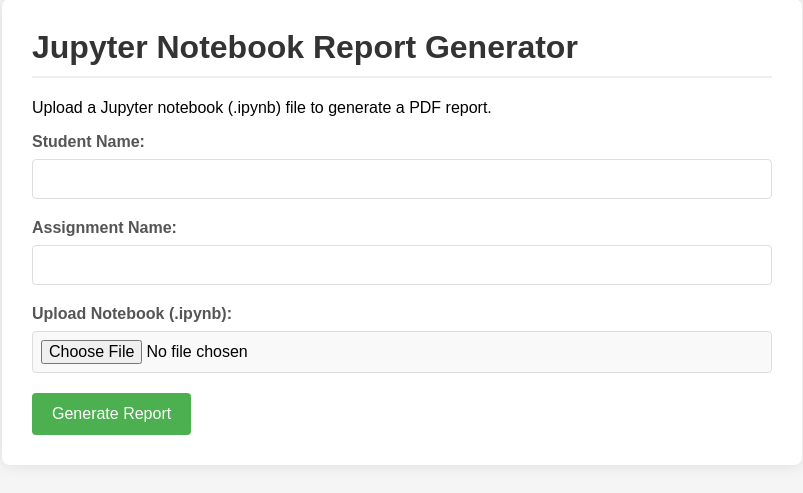
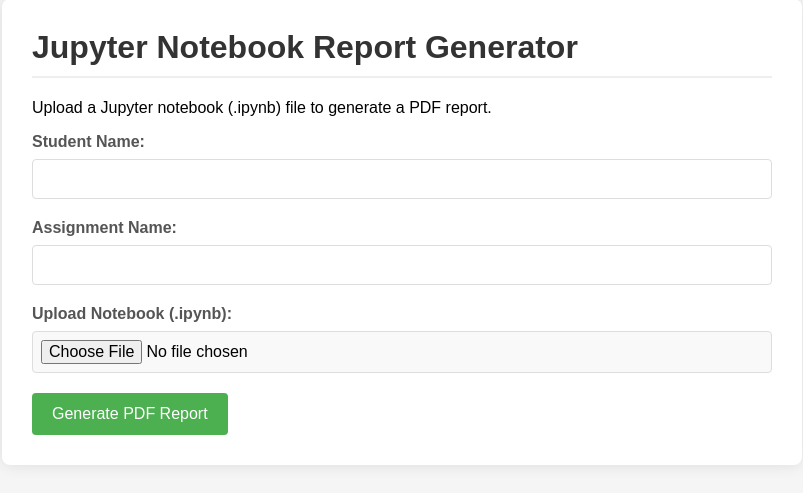
Before and after one commit to Nishaldevadiga/jupyter-assignment-pdf-report, a Flask app: page / in a window 1280 px wide. Shown: the part 21-514 px from the top of the page, without its empty margins (238-1041 px from the left). Run offline with Flask 3, Linux system fonts and the light colour scheme.

Commit message:
"template changes"

```diff
--- a/templates/upload.html
+++ b/templates/upload.html
@@ -29,7 +29,7 @@
                 <input type="file" id="notebook" name="notebook" accept=".ipynb" required>
             </div>
 
-            <button type="submit">Generate Report</button>
+            <button type="submit">Generate PDF Report</button>
         </form>
     </div>
 </body>
```
